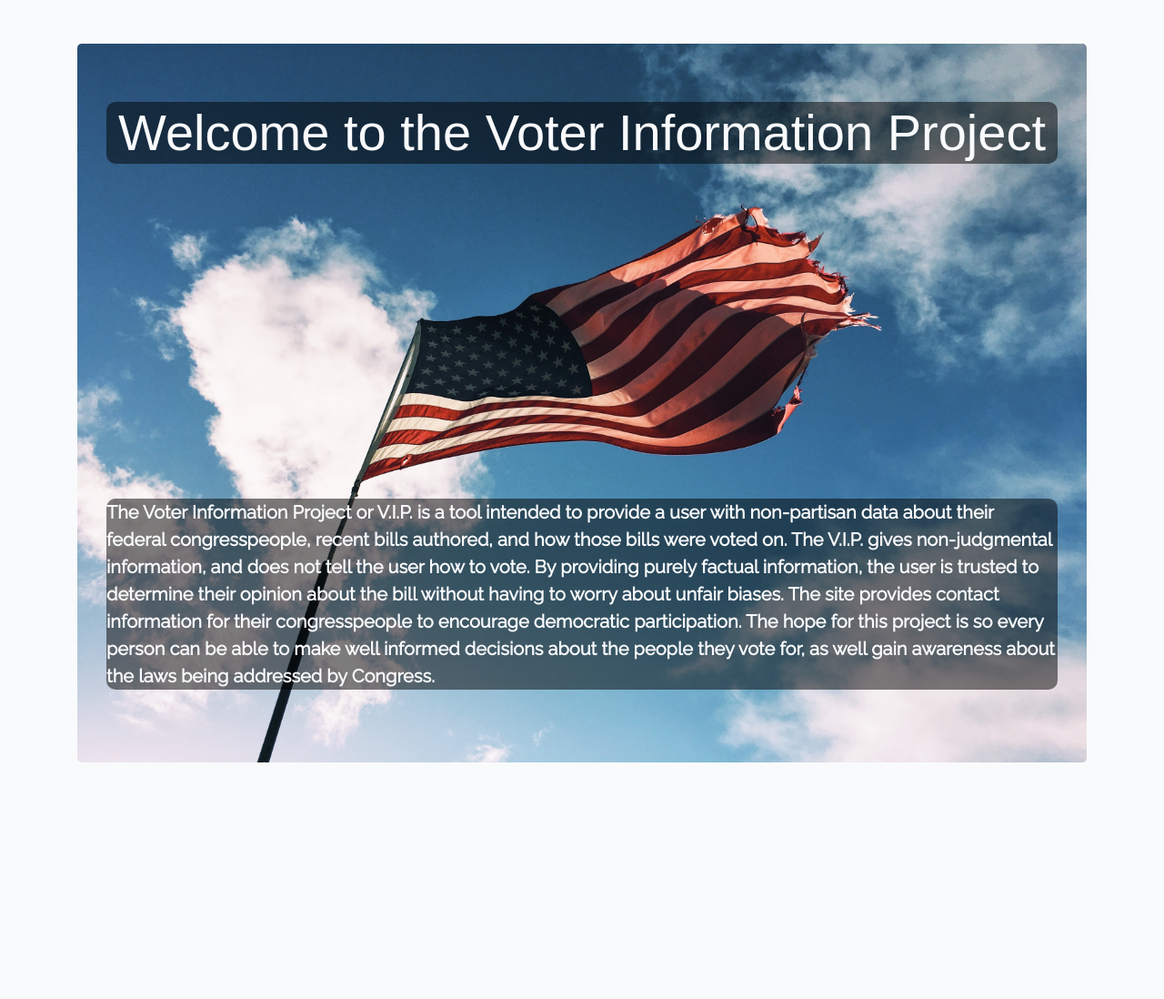
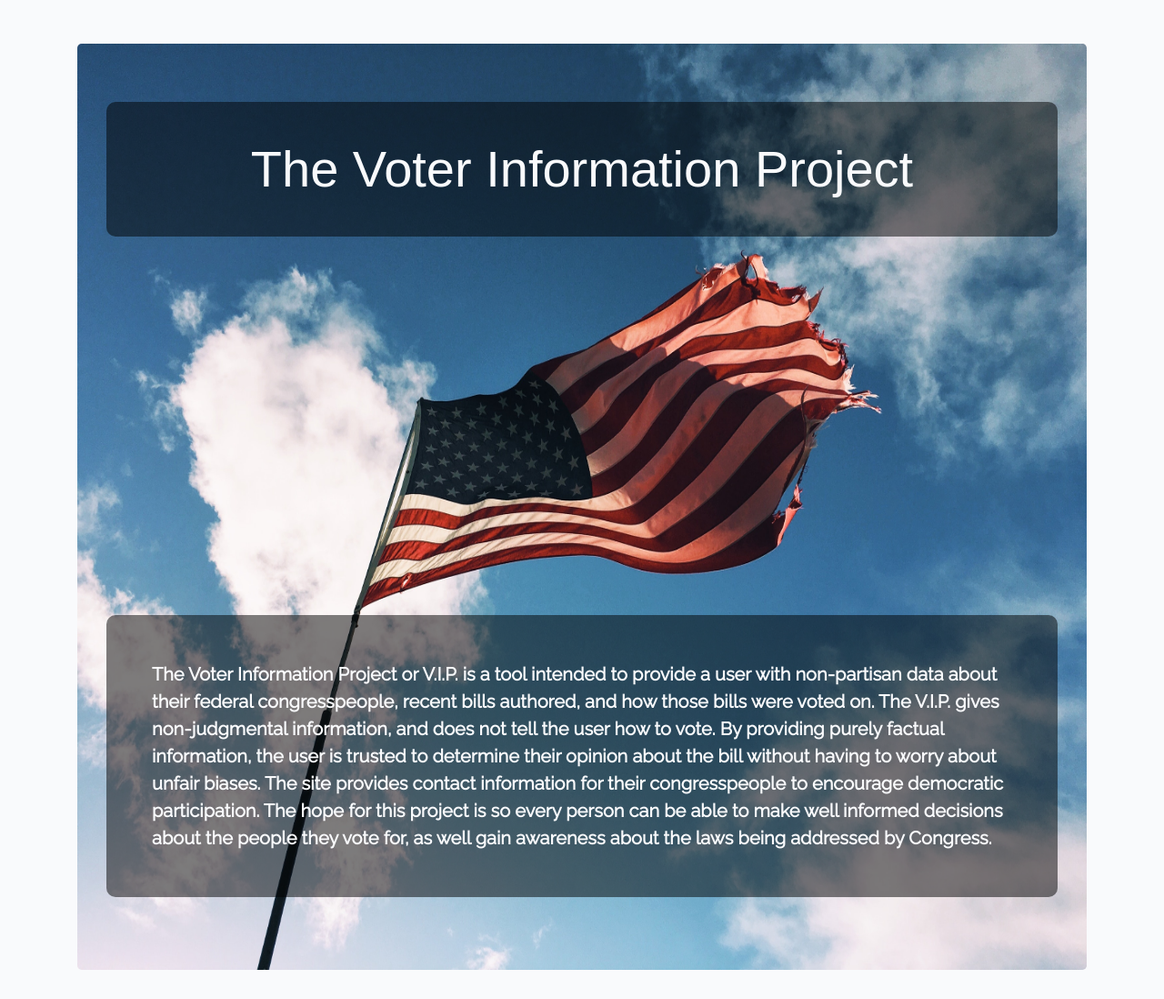
Before and after one commit to ioneaxelrod/voter-info, a Flask app: page / in a window 1280 px wide. Shown: the part 72-1170 px from the top of the page at 91% size. Before the commit the page ends 910 px from the top, so only its background shows below. Run offline with Flask 2, Linux system fonts and the light colour scheme; some libraries are stand-ins or nearby versions; some web fonts are replaced.

Commit message:
Fixed padding issue, and fixed scroll into view

```diff
--- a/voter-info/static/css/styles.css
+++ b/voter-info/static/css/styles.css
@@ -175,14 +175,14 @@ span.twitter-typeahead {
     font-weight: bold;
     background-color:rgba(0,0,0,0.5);
     margin 20px;
-    padding 50px;
+    padding 50px !important;
     background-size: 105% 105%
 }
 
 .transbox h1 {
     border-radius: 10px;
     background-color:rgba(0,0,0,0.5);
-    padding 50px;
+    padding 50px !important;
     margin 20px;
     background-size: 105% 105%
 
--- a/voter-info/templates/categories.html
+++ b/voter-info/templates/categories.html
@@ -87,6 +87,7 @@ $('#the-basics').typeahead({
 $('.typeahead').bind('typeahead:select', function(ev, suggestion) {
     console.log(suggestion);
     document.getElementById(suggestion).scrollIntoView();
+    scrollBy(0, -100);
 });
 
 </script>
--- a/voter-info/templates/congress_list.html
+++ b/voter-info/templates/congress_list.html
@@ -155,6 +155,8 @@ $('#search-congress').typeahead({
 $('.typeahead').bind('typeahead:select', function(ev, suggestion) {
     console.log(suggestion);
     document.getElementById("heading" + suggestion).scrollIntoView();
+    scrollBy(0, -100);
+
 });
 
 
--- a/voter-info/templates/index.html
+++ b/voter-info/templates/index.html
@@ -1,13 +1,23 @@
 {% extends 'base.html' %}
 {% block content %}
+<style>
+.transbox p {
+    border-radius: 10px;
+    font-weight: bold;
+    background-color:rgba(0,0,0,0.5);
+    margin 20px;
+    padding 50px !important;
+    background-size: 105% 105%
+}
+</style>
 <div class="container">
     <br><br>
     <div class="jumbotron transbox">
-            <h1 class="display-4 brand"><center>Welcome to the Voter Information Project</center></h1>
+            <h1 class="display-4 brand" style="padding:40px"><center>The Voter Information Project</center></h1>
 
-            <br><br><br><br><br><br><br><br><br><br><br><br><br><br><br>
+            <br><br><br><br><br><br><br><br><br><br><br><br><br><br><br><br><br>
 
-            <p class="lead">The Voter Information Project or V.I.P. is a tool intended to provide a user with non-partisan data about their federal congresspeople, recent bills authored, and how those bills were voted on. The V.I.P.  gives non-judgmental information, and does not tell the user how to vote. By providing purely factual information, the user is trusted to determine their opinion about the bill without having to worry about unfair biases. The site provides contact information for their congresspeople to encourage democratic participation.
+            <p class="lead" style="padding:50px">The Voter Information Project or V.I.P. is a tool intended to provide a user with non-partisan data about their federal congresspeople, recent bills authored, and how those bills were voted on. The V.I.P.  gives non-judgmental information, and does not tell the user how to vote. By providing purely factual information, the user is trusted to determine their opinion about the bill without having to worry about unfair biases. The site provides contact information for their congresspeople to encourage democratic participation.
 The hope for this project is so every person can be able to make well informed decisions about the people they vote for, as well gain awareness about the laws being addressed by Congress.</p>
         </div>
     </div>
```
